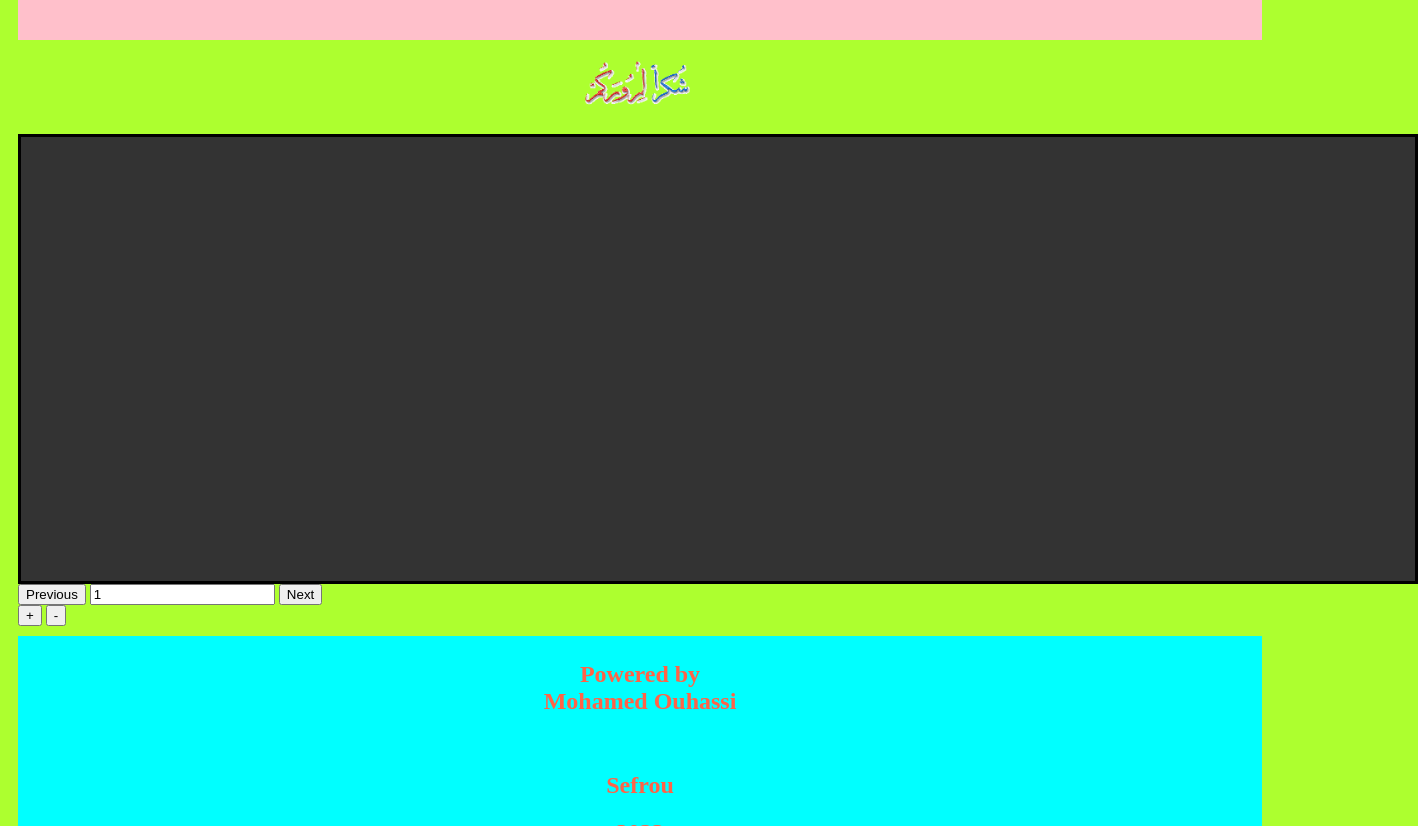
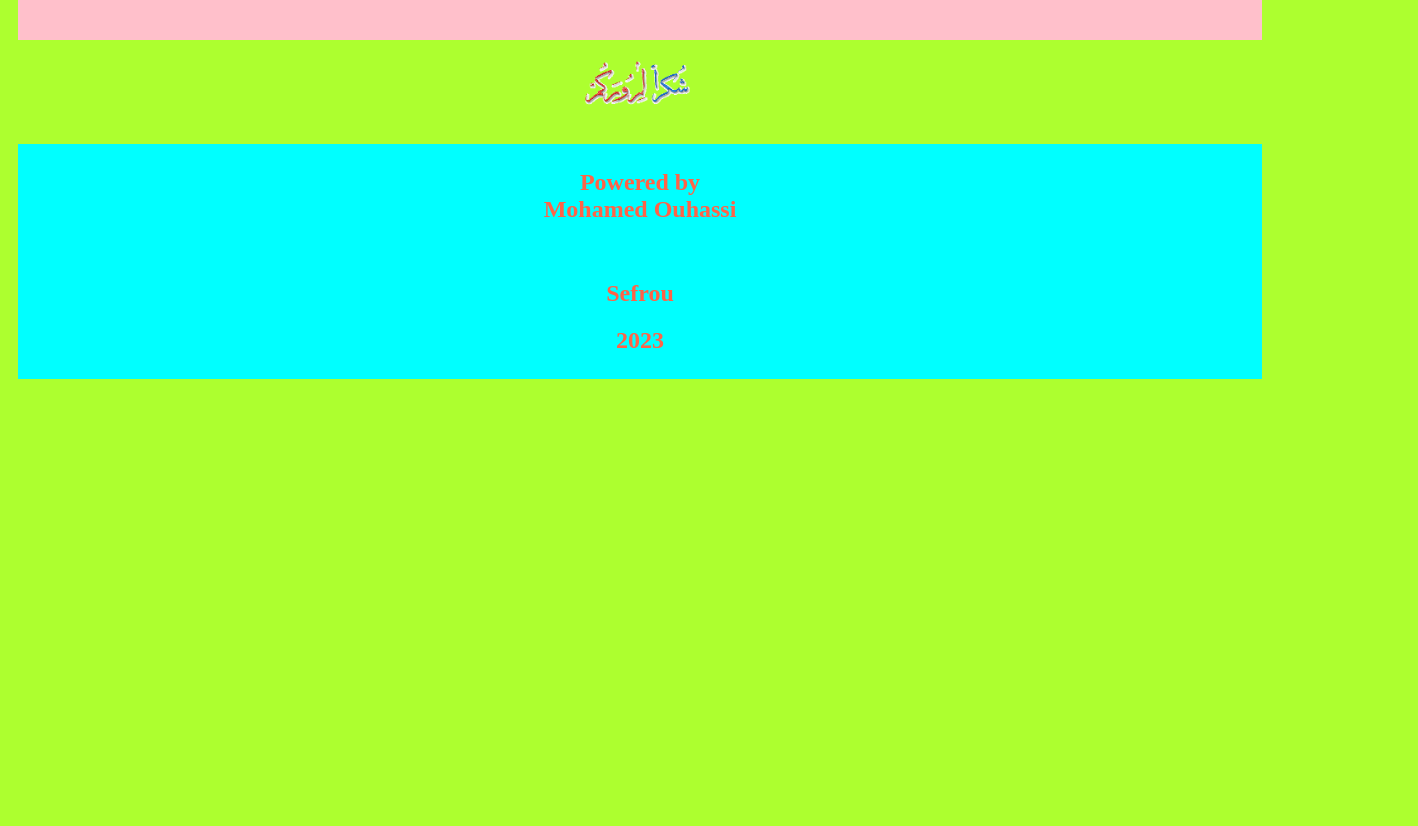
Before and after one commit to tilmirath24/competition, a plain HTML site: page index.html in a window 1280 px wide. Shown: the part 480-1306 px from the top of the page, 1418 px wide, since content can reach past the window. After the commit the page ends 877 px from the top, so only its background shows below. Drawn offline with Linux system fonts and the light colour scheme; a script that the page names is missing.

Commit message:
Update index.html

```diff
--- a/index.html
+++ b/index.html
@@ -77,20 +77,7 @@
       <img src="images/شكرا.gif" class="center" width="80%">
 
 
-  <div id="my_pdf_viewer">
-    <div id="canvas_container">
-        <canvas id="pdf_renderer"></canvas>
-    </div>
-    <div id="navigation_controls">
-        <button id="go_previous">Previous</button>
-        <input id="current_page" value="1" type="number"/>
-        <button id="go_next">Next</button>
-    </div>
-    <div id="zoom_controls">
-        <button id="zoom_in">+</button>
-        <button id="zoom_out">-</button>
-    </div>
-</div>
+
 <script>
     var myState = {
         pdf: null,
```
